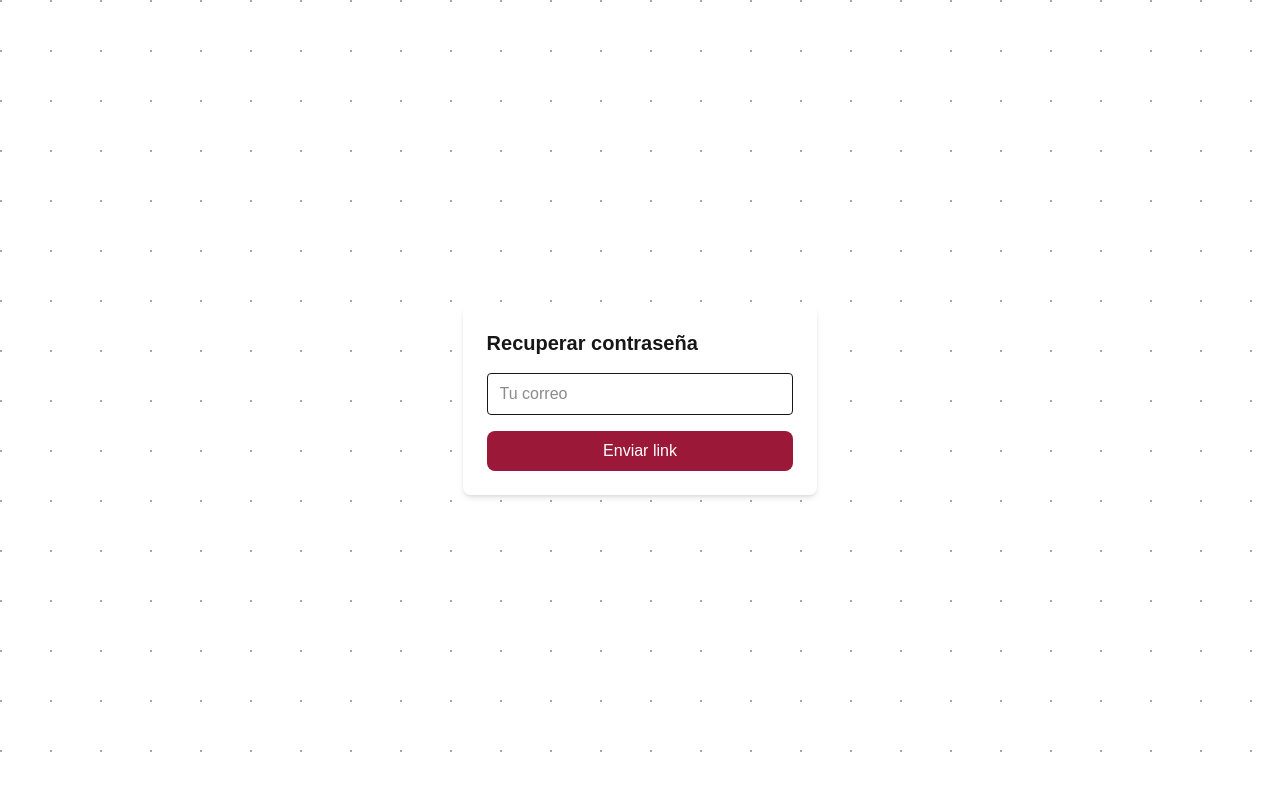
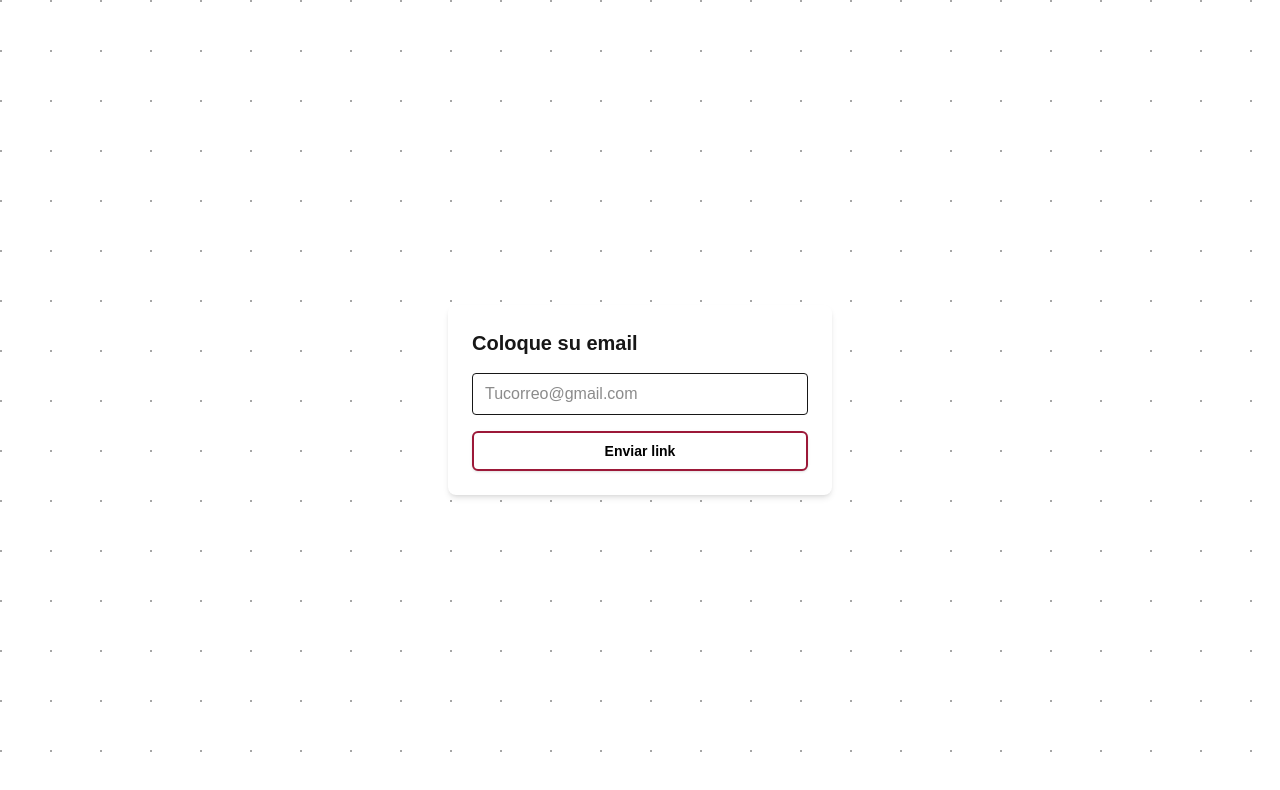
Before and after one commit to andrewblockernst/Fisiopasteur, a Next.js app in the folder fisiopasteur/: page /login/recuperarContra in a window 1280 px wide. Shown: the top 790 px of the page. Built offline with nearby package versions, Linux system fonts and the light colour scheme.

Commit message:
Finalizacion de login, recuperar y restablecer contrasena

```diff
--- a/fisiopasteur/src/app/(auth)/login/page.tsx
+++ b/fisiopasteur/src/app/(auth)/login/page.tsx
@@ -6,6 +6,7 @@ import { useRouter } from "next/navigation";
 import { createClient } from "@/lib/supabase/client"; // Cambiar este import
 import Head from "next/head";
 import Link from "next/link";
+import Boton from "@/componentes/boton"; // Agregá este import arriba
 
 export default function LoginPage() {
   const router = useRouter();
@@ -79,13 +80,14 @@ export default function LoginPage() {
 
               {error && <p className="text-[var(--brand)] text-sm">{error}</p>}
 
-              <button
+              <Boton
+                variant="primary"
                 type="submit"
                 disabled={loading}
-                className="w-full bg-[var(--brand)] text-white py-2 rounded-lg font-semibold hover:bg-red-700 transition-colors"
+                className="w-full"
               >
                 {loading ? "Cargando..." : "Iniciar Sesión"}
-              </button>
+              </Boton>
 
               <div className="text-center">
                 <Link href="/login/recuperarContra" className="text-black hover:underline">
--- a/fisiopasteur/src/app/(auth)/login/recuperarContra/page.tsx
+++ b/fisiopasteur/src/app/(auth)/login/recuperarContra/page.tsx
@@ -2,6 +2,7 @@
 
 import { useState } from "react";
 import { resetPassword } from "@/lib/actions/auth.action";
+import Boton from "@/componentes/boton";
 
 export default function ForgotPasswordPage() {
   const [email, setEmail] = useState("");
@@ -27,20 +28,17 @@ export default function ForgotPasswordPage() {
         onSubmit={handleSubmit}
         className="p-6 bg-white rounded-lg shadow-md space-y-4 w-full max-w-sm"
       >
-        <h1 className="text-xl font-semibold">Recuperar contraseña</h1>
+        <h1 className="text-xl font-semibold">Coloque su email</h1>
         <input
           type="email"
-          placeholder="Tu correo"
+          placeholder="Tucorreo@gmail.com"
           value={email}
           onChange={(e) => setEmail(e.target.value)}
           className="w-full px-3 py-2 border rounded"
         />
-        <button
-          type="submit"
-          className="w-full bg-[var(--brand)] text-white py-2 rounded-lg"
-        >
+        <Boton variant="primary" type="submit" className="w-full">
           Enviar link
-        </button>
+        </Boton>
         {message && <p className="text-green-600 text-sm">{message}</p>}
         {error && <p className="text-red-600 text-sm">{error}</p>}
       </form>
--- a/fisiopasteur/src/app/(auth)/login/restablecerContra/page.tsx
+++ b/fisiopasteur/src/app/(auth)/login/restablecerContra/page.tsx
@@ -2,6 +2,7 @@
 
 import { useState } from "react";
 import { updatePassword } from "@/lib/actions/auth.action";
+import Boton from "@/componentes/boton";
 
 export default function ResetPasswordPage() {
   const [password, setPassword] = useState("");
@@ -35,12 +36,9 @@ export default function ResetPasswordPage() {
           onChange={(e) => setPassword(e.target.value)}
           className="w-full px-3 py-2 border rounded"
         />
-        <button
-          type="submit"
-          className="w-full bg-[var(--brand)] text-white py-2 rounded-lg"
-        >
+        <Boton variant="primary" type="submit" className="w-full">
           Guardar
-        </button>
+        </Boton>
         {message && <p className="text-green-600 text-sm">{message}</p>}
         {error && <p className="text-red-600 text-sm">{error}</p>}
       </form>
```
